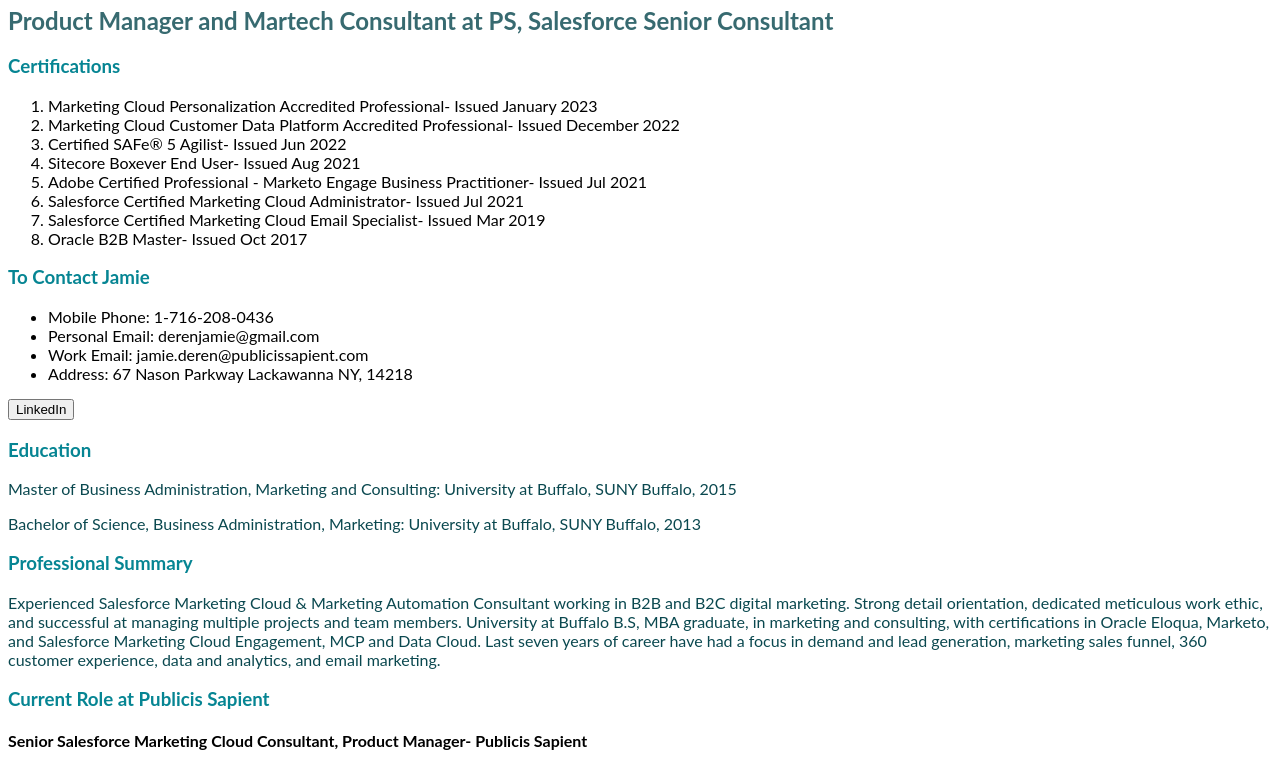
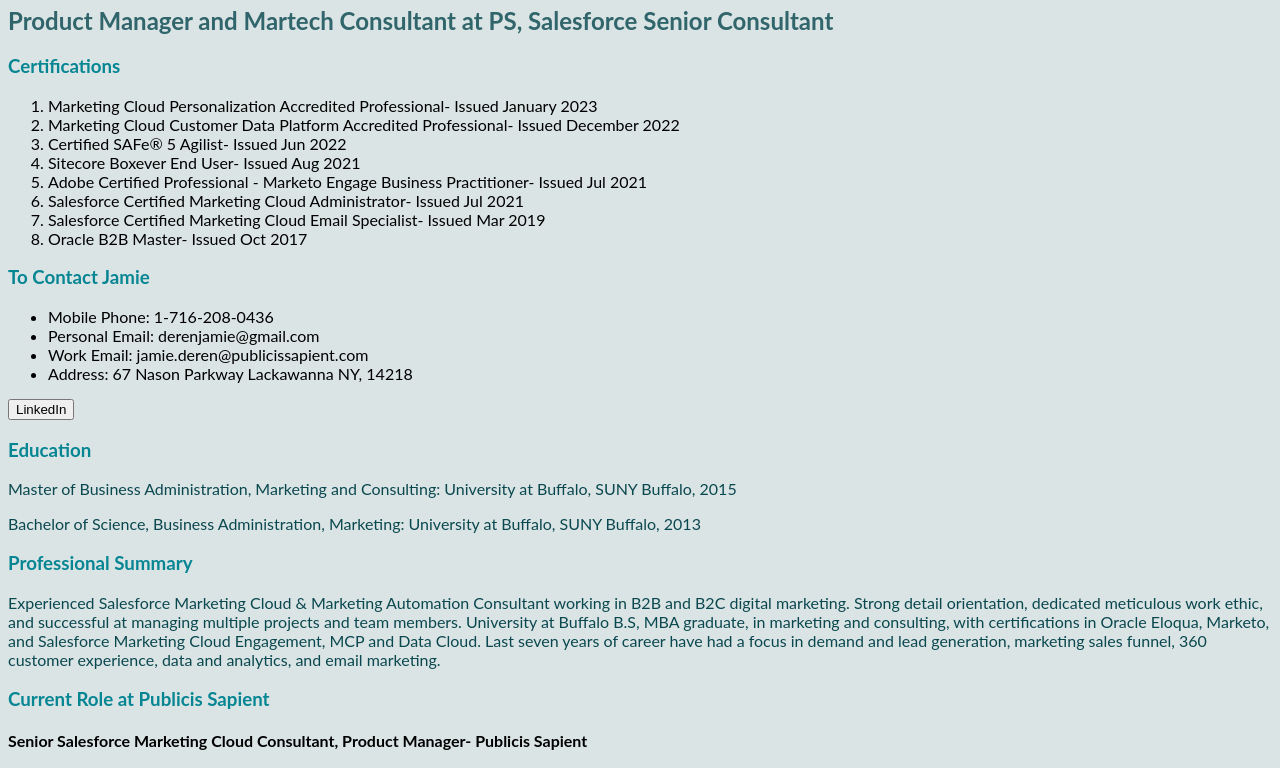
Before and after one commit to jamiederen/JamieDerenPS.SPEED, a plain HTML site: page index.html in a window 1280 px wide. Shown: the part 76-844 px from the top of the page. Drawn offline with Linux system fonts and the light colour scheme.

Commit message:
background

```diff
--- a/styles.css
+++ b/styles.css
@@ -5,4 +5,4 @@ h4{color: black;font-family:'Lato'}
 p{color: rgba(4, 68, 75, 0.976);font-family:'Lato'}
 ol{color: black;font-family:'Lato'}
 ul{color: black;font-family:'Lato'}
-body{background-color: color:rgba(4, 68, 75, 0.141}
+body{background-color:rgba(4, 68, 75, 0.141)}
```
